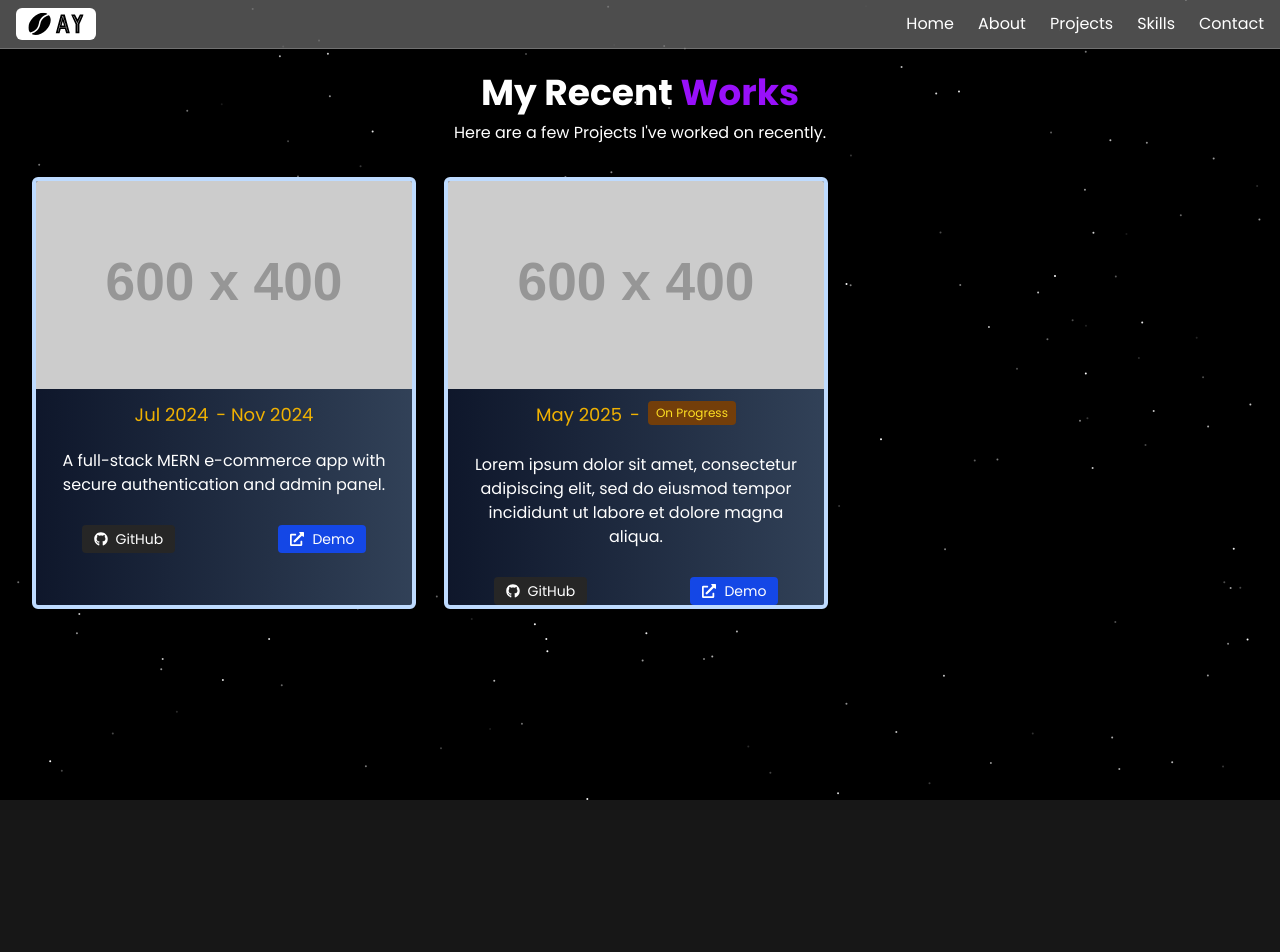
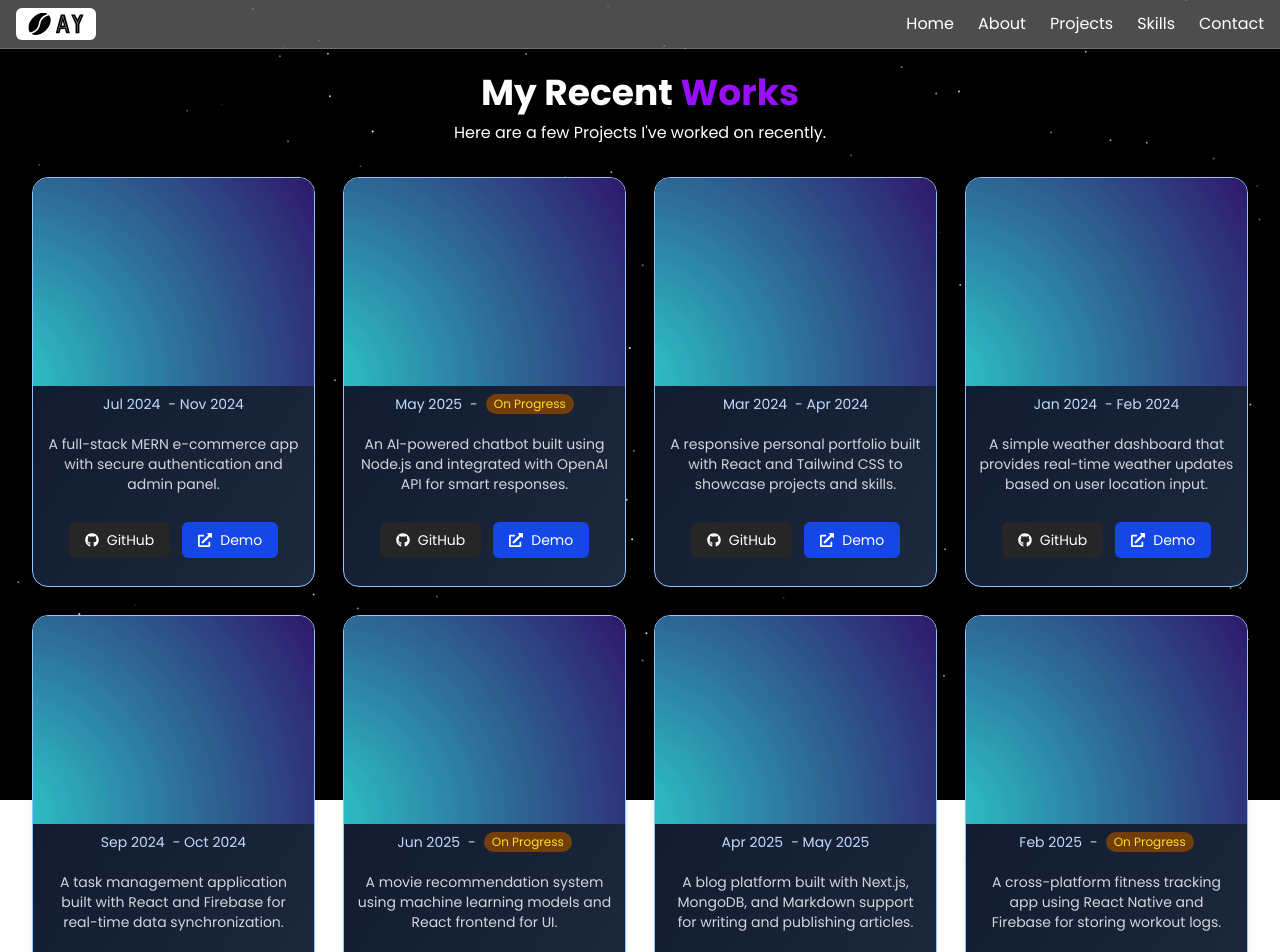
Before and after one commit to Abhishek09yadav/portfolio, a Next.js app: page /projects in a window 1280 px wide. Shown: the top 952 px of the page. Before the commit the page ends 800 px from the top, so only its background shows below. Built offline with nearby package versions, Linux system fonts and the light colour scheme.

Commit message:
feat: add project images and enhance ProjectCard layout; update project data with new entries

```diff
--- a/src/app/globals.css
+++ b/src/app/globals.css
@@ -6,10 +6,14 @@
 @import "primeicons/primeicons.css";
 
 :root {
-  --background: #171717;
+  /* --background: #171717; */
   --foreground: #ffffff;
 }
 
+@theme {
+  --color-customColor: oklch(62.7% 0.265 303.9);
+  --color-customColorDark: oklch(43.8% 0.218 303.724);
+}
 @theme inline {
   --color-background: var(--background);
   --color-foreground: var(--foreground);
--- a/src/components/Navbar/Navbar.jsx
+++ b/src/components/Navbar/Navbar.jsx
@@ -37,7 +37,7 @@ const Navbar = () => {
           {navLinks.map((value, index) => (
             <button
               key={index}
-              className="text-white hover:text-purple-500  cursor-pointer transition duration-300 flex items-center gap-1"
+              className="text-white hover:text-customColor  cursor-pointer transition duration-300 flex items-center gap-1"
               onClick={() => handleClick(value.path)}
             >
               {value.name}
--- a/src/components/projects/ProjectCard.jsx
+++ b/src/components/projects/ProjectCard.jsx
@@ -3,18 +3,16 @@ import Image from "next/image";
 import { FaGithub, FaExternalLinkAlt } from "react-icons/fa";
 const ProjectCard = ({ project }) => {
   return (
-    <div
-      className="relative max-w-sm text-white rounded-md border-2 md:border-4 duration-300 hover:bg-gray-900 hover:shadow-xl transition-shadow border-blue-200 hover:border-blue-300 flex flex-col
-    hover:shadow-sky-900 overflow-hidden  w-full bg-gradient-to-r from-slate-900 to-slate-700"
-    >
+    <div className="group min-h-[410px] relative max-w-sm w-full rounded-2xl border border-blue-300 bg-gradient-to-br from-slate-900 to-slate-800 overflow-hidden shadow-md hover:shadow-xl hover:shadow-customColor transition-all duration-300">
       <Image
         src={project.image || "https://placehold.co/600x400"}
         alt={project.title}
         width={400}
         height={250}
-        className="w-full  h-52 object-cover"
+        className="w-full h-52 object-cover group-hover:scale-105 "
       />
-      <div className="text-lg  text-yellow-500 mb-2 gap-4 flex justify-around mt-3">
+      {/* status block */}
+      <div className="text-sm text-blue-200 m-2 flex justify-center gap-2 items-center">
         <div className="flex flex-row  gap-2">
           <div>{project.startDate}</div>
           {project.endDate && ` - ${project.endDate}`}
@@ -22,7 +20,7 @@ const ProjectCard = ({ project }) => {
             <>
               {" "}
               -
-              <span className="inline-block mb-2 px-2 py-1 text-xs text-yellow-300 bg-yellow-900 rounded">
+              <span className="px-2 py-0.5   text-xs text-yellow-300 bg-yellow-900 rounded-full">
                 On Progress
               </span>
             </>
@@ -30,14 +28,16 @@ const ProjectCard = ({ project }) => {
         </div>
       </div>
       {/* description */}
-      <div className="w-full p-3 text-center mb-4">{project.description}</div>
+      <div className="w-full p-3 text-center mb-4 text-gray-300 text-sm">
+        {project.description}
+      </div>
       {/* link section  */}
-      <div className=" flex justify-around  gap-3 items-center">
+      <div className=" flex justify-center  gap-3 items-center">
         <a
           href={project.github}
           target="_blank"
           rel="noopener noreferrer"
-          className="px-3 py-1 bg-neutral-800 rounded hover:bg-neutral-700 flex items-center gap-2 text-sm "
+          className="px-4 py-2 bg-neutral-800 rounded-md hover:bg-neutral-700 hover:scale-105 flex items-center gap-2 text-sm"
         >
           <FaGithub /> GitHub
         </a>
@@ -46,7 +46,7 @@ const ProjectCard = ({ project }) => {
           href={project.demo}
           target="_blank"
           rel="noopener noreferrer"
-          className="px-3 py-1 bg-blue-700 rounded hover:bg-blue-600 flex items-center gap-2 text-sm"
+          className="px-4 py-2 bg-blue-700 rounded-md hover:bg-blue-600 hover:scale-105 flex items-center gap-2 text-sm"
         >
           <FaExternalLinkAlt /> Demo
         </a>
--- a/src/components/projects/Projects.jsx
+++ b/src/components/projects/Projects.jsx
@@ -4,7 +4,7 @@ import ProjectCard from "./ProjectCard";
 import { projectData } from "./projectData";
 const Projects = () => {
   return (
-    <div className="p-8 flex flex-row gap-7">
+    <div className="p-8 gap-7 grid grid-cols-1 sm:grid-cols-2 lg:grid-cols-3 xl:grid-cols-4">
       {projectData.map((value, index) => (
         <ProjectCard key={index} project={value} />
       ))}
--- a/src/components/projects/projectData.js
+++ b/src/components/projects/projectData.js
@@ -4,22 +4,99 @@ export const projectData = [
     title: "E-Commerce App",
     description:
       "A full-stack MERN e-commerce app with secure authentication and admin panel.",
-    image: "https://placehold.co/600x400",
+    image: "/img/proj.jpg",
     startDate: "Jul 2024",
     endDate: "Nov 2024",
-    github: "https://github.com/Abhishek09yadav/ecommerce-app",
-    demo: "https://ecommerce-app-demo.com",
+    github: "https://github.com/Abhishek09yadav/ecommerce-app ",
+    demo: "https://ecommerce-app-demo.com ",
     status: "completed",
   },
   {
-    title: "Lorem Ipsum",
+    title: "AI Chatbot",
     description:
-      "Lorem ipsum dolor sit amet, consectetur adipiscing elit, sed do eiusmod tempor incididunt ut labore et dolore magna aliqua. ",
-    image: "https://placehold.co/600x400",
+      "An AI-powered chatbot built using Node.js and integrated with OpenAI API for smart responses.",
+    image: "/img/proj.jpg",
     startDate: "May 2025",
     endDate: "",
-    github: "https://github.com/Abhishek09yadav/ai-chatbot",
+    github: "https://github.com/Abhishek09yadav/ai-chatbot ",
     demo: "",
     status: "in-progress",
   },
+  {
+    title: "Personal Portfolio Website",
+    description:
+      "A responsive personal portfolio built with React and Tailwind CSS to showcase projects and skills.",
+    image: "/img/proj.jpg",
+    startDate: "Mar 2024",
+    endDate: "Apr 2024",
+    github: "https://github.com/Abhishek09yadav/portfolio ",
+    demo: "https://portfolio.abhishekyadav.dev ",
+    status: "completed",
+  },
+  {
+    title: "Weather Dashboard",
+    description:
+      "A simple weather dashboard that provides real-time weather updates based on user location input.",
+    image: "/img/proj.jpg",
+    startDate: "Jan 2024",
+    endDate: "Feb 2024",
+    github: "https://github.com/Abhishek09yadav/weather-app ",
+    demo: "https://weather.abhishekyadav.dev ",
+    status: "completed",
+  },
+  {
+    title: "Task Management Web App",
+    description:
+      "A task management application built with React and Firebase for real-time data synchronization.",
+    image: "/img/proj.jpg",
+    startDate: "Sep 2024",
+    endDate: "Oct 2024",
+    github: "https://github.com/Abhishek09yadav/task-manager ",
+    demo: "https://taskmanager.abhishekyadav.dev ",
+    status: "completed",
+  },
+  {
+    title: "Movie Recommendation System",
+    description:
+      "A movie recommendation system using machine learning models and React frontend for UI.",
+    image: "/img/proj.jpg",
+    startDate: "Jun 2025",
+    endDate: "",
+    github: "https://github.com/Abhishek09yadav/movie-recommender ",
+    demo: "",
+    status: "in-progress",
+  },
+  {
+    title: "Blog Platform",
+    description:
+      "A blog platform built with Next.js, MongoDB, and Markdown support for writing and publishing articles.",
+    image: "/img/proj.jpg",
+    startDate: "Apr 2025",
+    endDate: "May 2025",
+    github: "https://github.com/Abhishek09yadav/blog-platform ",
+    demo: "https://blog.abhishekyadav.dev ",
+    status: "completed",
+  },
+  {
+    title: "Fitness Tracker Mobile App",
+    description:
+      "A cross-platform fitness tracking app using React Native and Firebase for storing workout logs.",
+    image: "/img/proj.jpg",
+    startDate: "Feb 2025",
+    endDate: "",
+    github: "https://github.com/Abhishek09yadav/fitness-tracker ",
+    demo: "",
+    status: "in-progress",
+  },
+  {
+    title: "Real-Time Chat Application",
+    description:
+      "A real-time chat app built with Socket.IO, Node.js, and React for seamless messaging experience.",
+    image: "/img/proj.jpg",
+    startDate: "Dec 2024",
+    endDate: "Jan 2025",
+    github: "https://github.com/Abhishek09yadav/chat-app ",
+    demo: "https://chat.abhishekyadav.dev ",
+    status: "completed",
+  },
 ];
```
Also changed, not shown: public/img/proj.jpg (added).
